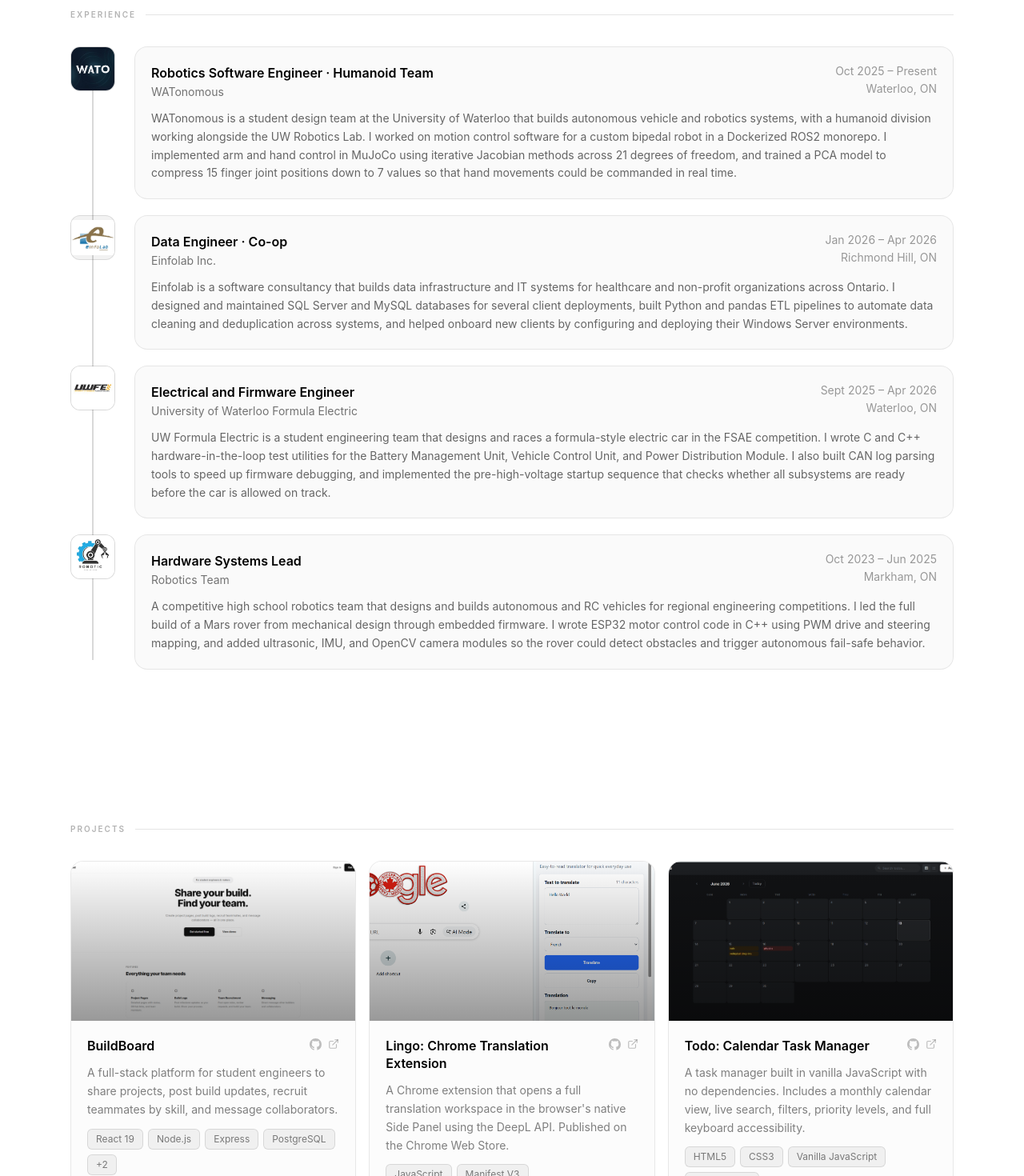
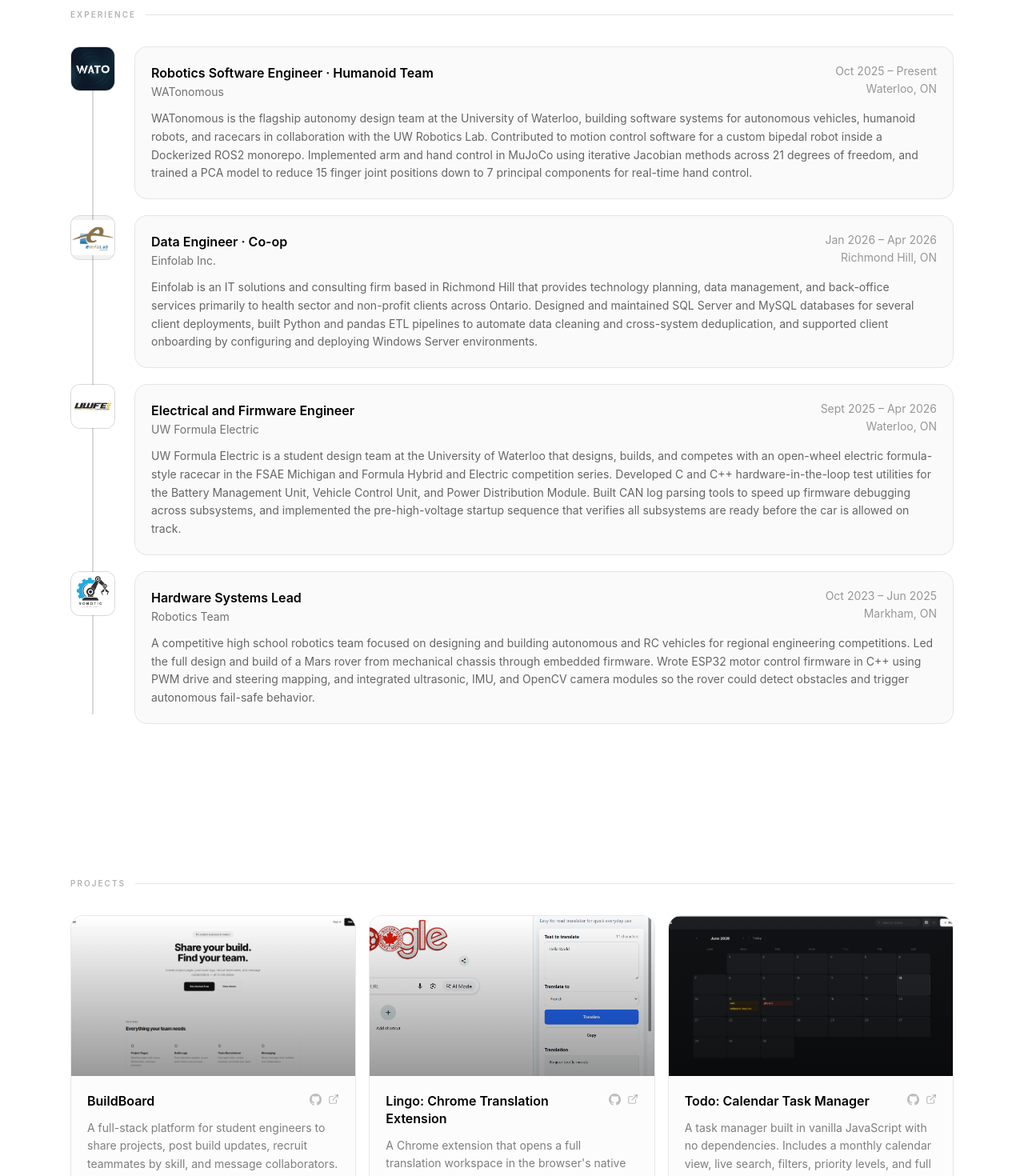
Before and after one commit to rayymondf/personal-site, a Next.js app: page / in a window 1280 px wide. Shown: the part 1480-2950 px from the top of the page at 80% size. Built offline with nearby package versions, Linux system fonts and the light colour scheme.

Commit message:
Update page.tsx

```diff
--- a/app/page.tsx
+++ b/app/page.tsx
@@ -54,7 +54,7 @@
     period: "Oct 2025 – Present",
     location: "Waterloo, ON",
     logo: "/watonomous_logo.jpg",
-    desc: "WATonomous is a student design team at the University of Waterloo that builds autonomous vehicle and robotics systems, with a humanoid division working alongside the UW Robotics Lab. I worked on motion control software for a custom bipedal robot in a Dockerized ROS2 monorepo. I implemented arm and hand control in MuJoCo using iterative Jacobian methods across 21 degrees of freedom, and trained a PCA model to compress 15 finger joint positions down to 7 values so that hand movements could be commanded in real time.",
+    desc: "WATonomous is the flagship autonomy design team at the University of Waterloo, building software systems for autonomous vehicles, humanoid robots, and racecars in collaboration with the UW Robotics Lab. Contributed to motion control software for a custom bipedal robot inside a Dockerized ROS2 monorepo. Implemented arm and hand control in MuJoCo using iterative Jacobian methods across 21 degrees of freedom, and trained a PCA model to reduce 15 finger joint positions down to 7 principal components for real-time hand control.",
   },
   {
     company: "Einfolab Inc.",
@@ -62,15 +62,15 @@
     period: "Jan 2026 – Apr 2026",
     location: "Richmond Hill, ON",
     logo: "/einfolab.webp",
-    desc: "Einfolab is a software consultancy that builds data infrastructure and IT systems for healthcare and non-profit organizations across Ontario. I designed and maintained SQL Server and MySQL databases for several client deployments, built Python and pandas ETL pipelines to automate data cleaning and deduplication across systems, and helped onboard new clients by configuring and deploying their Windows Server environments.",
+    desc: "Einfolab is an IT solutions and consulting firm based in Richmond Hill that provides technology planning, data management, and back-office services primarily to health sector and non-profit clients across Ontario. Designed and maintained SQL Server and MySQL databases for several client deployments, built Python and pandas ETL pipelines to automate data cleaning and cross-system deduplication, and supported client onboarding by configuring and deploying Windows Server environments.",
   },
   {
-    company: "University of Waterloo Formula Electric",
+    company: "UW Formula Electric",
     role: "Electrical and Firmware Engineer",
     period: "Sept 2025 – Apr 2026",
     location: "Waterloo, ON",
     logo: "/waterlooformulaelectric_logo.jpg",
-    desc: "UW Formula Electric is a student engineering team that designs and races a formula-style electric car in the FSAE competition. I wrote C and C++ hardware-in-the-loop test utilities for the Battery Management Unit, Vehicle Control Unit, and Power Distribution Module. I also built CAN log parsing tools to speed up firmware debugging, and implemented the pre-high-voltage startup sequence that checks whether all subsystems are ready before the car is allowed on track.",
+    desc: "UW Formula Electric is a student design team at the University of Waterloo that designs, builds, and competes with an open-wheel electric formula-style racecar in the FSAE Michigan and Formula Hybrid and Electric competition series. Developed C and C++ hardware-in-the-loop test utilities for the Battery Management Unit, Vehicle Control Unit, and Power Distribution Module. Built CAN log parsing tools to speed up firmware debugging across subsystems, and implemented the pre-high-voltage startup sequence that verifies all subsystems are ready before the car is allowed on track.",
   },
   {
     company: "Robotics Team",
@@ -78,7 +78,7 @@
     period: "Oct 2023 – Jun 2025",
     location: "Markham, ON",
     logo: "/robotics.webp",
-    desc: "A competitive high school robotics team that designs and builds autonomous and RC vehicles for regional engineering competitions. I led the full build of a Mars rover from mechanical design through embedded firmware. I wrote ESP32 motor control code in C++ using PWM drive and steering mapping, and added ultrasonic, IMU, and OpenCV camera modules so the rover could detect obstacles and trigger autonomous fail-safe behavior.",
+    desc: "A competitive high school robotics team focused on designing and building autonomous and RC vehicles for regional engineering competitions. Led the full design and build of a Mars rover from mechanical chassis through embedded firmware. Wrote ESP32 motor control firmware in C++ using PWM drive and steering mapping, and integrated ultrasonic, IMU, and OpenCV camera modules so the rover could detect obstacles and trigger autonomous fail-safe behavior.",
   },
 ];
 
@@ -659,8 +659,7 @@
                 </div>
                 <p className="text-black/50 dark:text-white/50 text-sm leading-relaxed">{p.shortDesc}</p>
                 <div className="flex flex-wrap gap-1.5">
-                  {p.stack.slice(0, 4).map((s) => <Tag key={s}>{s}</Tag>)}
-                  {p.stack.length > 4 && <Tag>+{p.stack.length - 4}</Tag>}
+                  {p.stack.map((s) => <Tag key={s}>{s}</Tag>)}
                 </div>
                 <button
                   onClick={() => setOpenModal(p.modalKey)}
```
